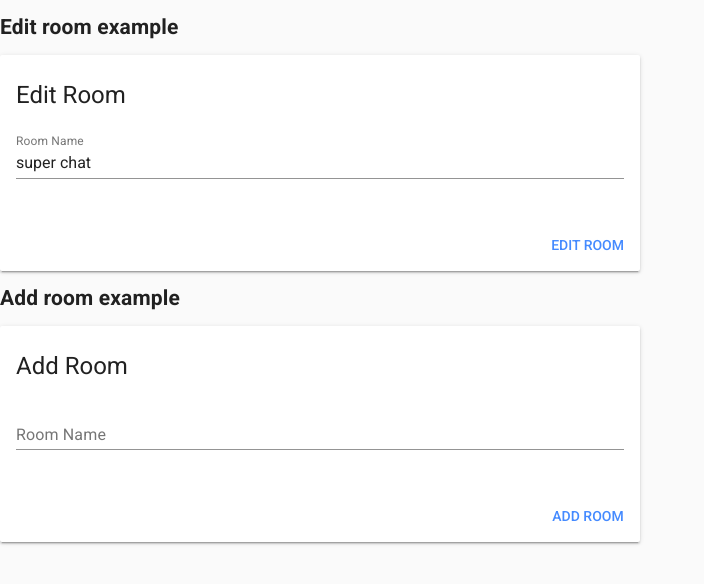
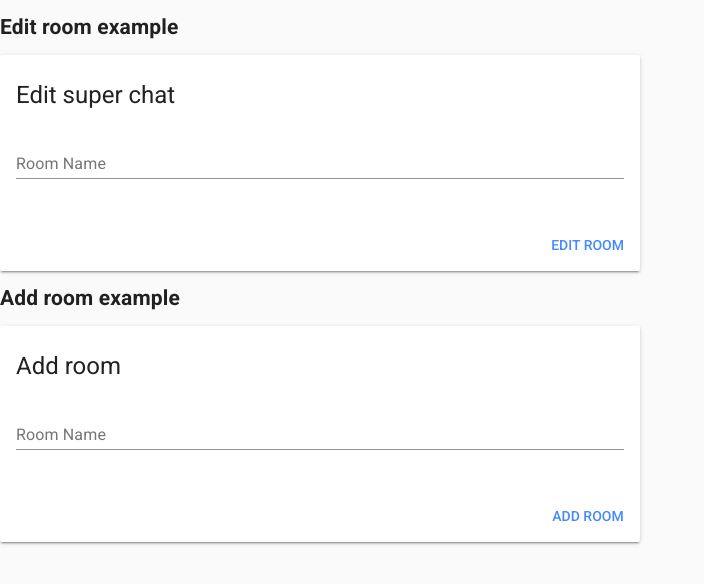
Before and after one commit to ratushnyak-k/goit-chaty, a Vue app: page /edit-room/1 in a window 1280 px wide. Shown: the top 584 px of the page, without its empty margins (0-704 px from the left). Built offline with nearby package versions, Linux system fonts and the light colour scheme.

Commit message:
edit-room2

```diff
--- a/src/components/edit-room-form.vue
+++ b/src/components/edit-room-form.vue
@@ -1,17 +1,15 @@
 <template>
-  <div>
   <form novalidate class="md-layout" @submit.prevent="validateRoom">
     <md-card class="md-layout-item md-size-50 md-small-size-100">
       <md-card-header>
-          <div class="md-title" v-if="name">Edit Room</div>
-          <div class="md-title" v-if="!name">Add Room</div>
+        <div class="md-title">{{ name ? `Edit ${name}` : 'Add room' }}</div>
       </md-card-header>
 
       <md-card-content>
         <div class="md-layout md-gutter">
           <div class="md-layout-item md-small-size-100">
             <md-field :class="getValidationClass('room')">
-                <label for="room-name">Room Name </label>
+              <label for="room-name">Room Name</label>
 
               <md-input
                 name="room-name"
@@ -20,32 +18,24 @@
                 v-model="form.room"
                 :disabled="sending"
               />
-                <span class="md-error" v-if="!$v.form.room.required"
-                  >The Room name is required</span
-                >
-                <span class="md-error" v-else-if="!$v.form.room.minlength">Invalid room name</span>
             </md-field>
           </div>
         </div>
       </md-card-content>
 
-        <md-progress-bar md-mode="indeterminate" v-if="sending" />
+      <md-progress-bar md-mode="indeterminate" v-if="sending"/>
 
       <md-card-actions>
-          <md-button type="submit" class="md-primary" :disabled="sending" v-if="name"
-            >Edit Room</md-button
-          >
-          <md-button type="submit" class="md-primary" :disabled="sending" v-if="!name"
-            >Add Room</md-button
-          >
+        <md-button
+          type="submit"
+          class="md-primary"
+          :disabled="sending"
+        >{{ name ? 'Edit' : 'Add' }} Room</md-button>
       </md-card-actions>
     </md-card>
 
-      <md-snackbar :md-active.sync="roomSaved"
-        >The room {{ lastRoom }} was saved with success!</md-snackbar
-      >
+    <md-snackbar :md-active.sync="roomSaved">The room {{ lastRoom }} was saved with success!</md-snackbar>
   </form>
-  </div>
 </template>
 
 <script>
@@ -55,7 +45,11 @@ export default {
   name: 'FormValidation',
   mixins: [validationMixin],
   props: {
-    name: { type: String },
+   name: {
+      type: String,
+      required: false,
+      default: '',
+    },
     onSubmit: {
       type: Function,
       require: true,
@@ -69,20 +63,17 @@ export default {
       sending: false,
       lastRoom: '',
       roomSaved: false,
-    };
-  },
-  mounted: function() {
-    this.form.room = this.name; /*this.$route.params.name||''*/
+    }
   },
   validations: {
     form: {
       room: {
         required,
-        normalizer: function(value) {
-          this.value = (value || '').toString().trim();
+        normalizer(value) {
+          let str= value.toString();
+          this.value =str.trim();
           return this.value;
-        },
-        minLength: minLength(3),
+        }
       },
     },
   },
@@ -102,13 +93,11 @@ export default {
     editRoom() {
       this.sending = true;
       this.lastRoom = this.form.room;
-      /* === Instead of this timeout, here you can call your API === */
-      window.setTimeout(() => {
+
+        this.onSubmit({ value: this.lastRoom });
+        this.clearForm();
         this.sending = false;
         this.roomSaved = true;
-        this.onSubmit({ value: this.lastRoom });
-        this.clearForm();
-      }, 1500);
     },
      validateRoom() {
       this.$v.$touch();
```
Also changed, not shown: src/router.js (line endings or trailing spaces), src/views/EditRoom.vue (line endings or trailing spaces). Lines whose indentation alone changed are shown as unchanged.
